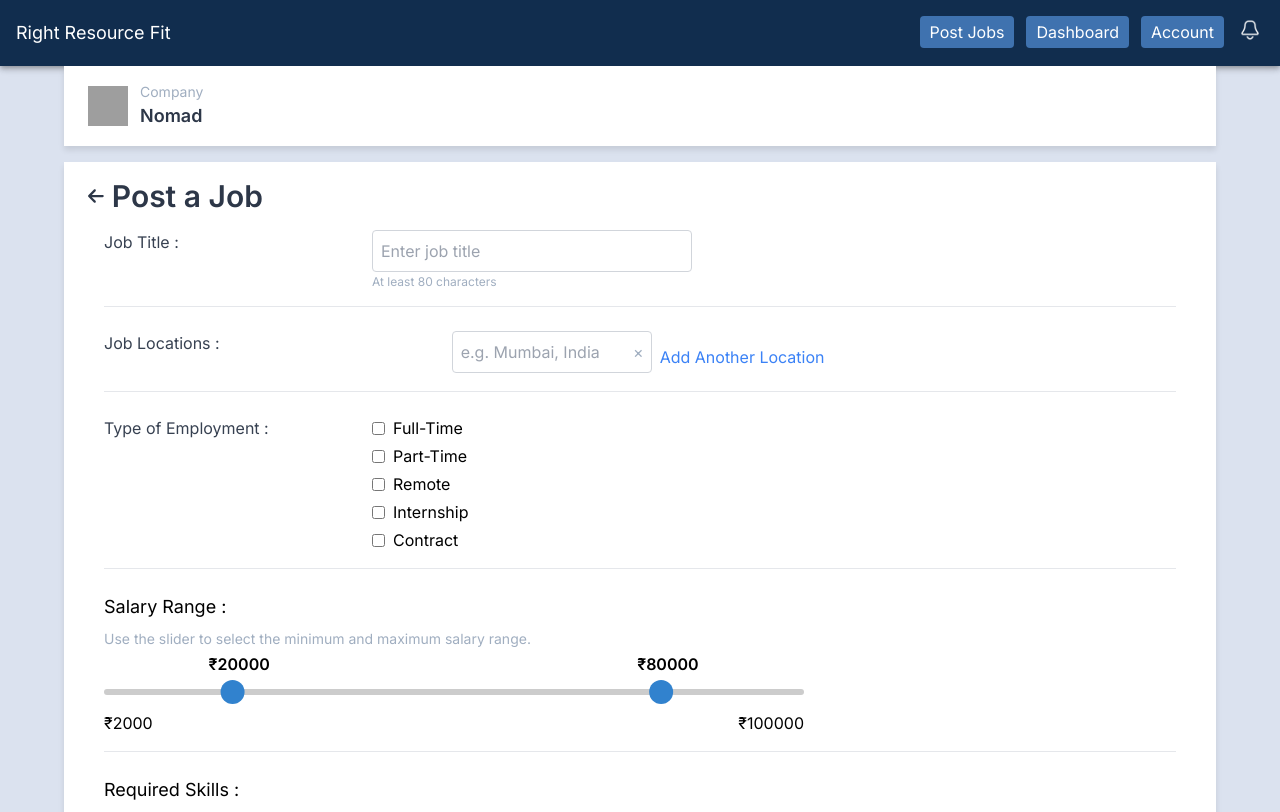
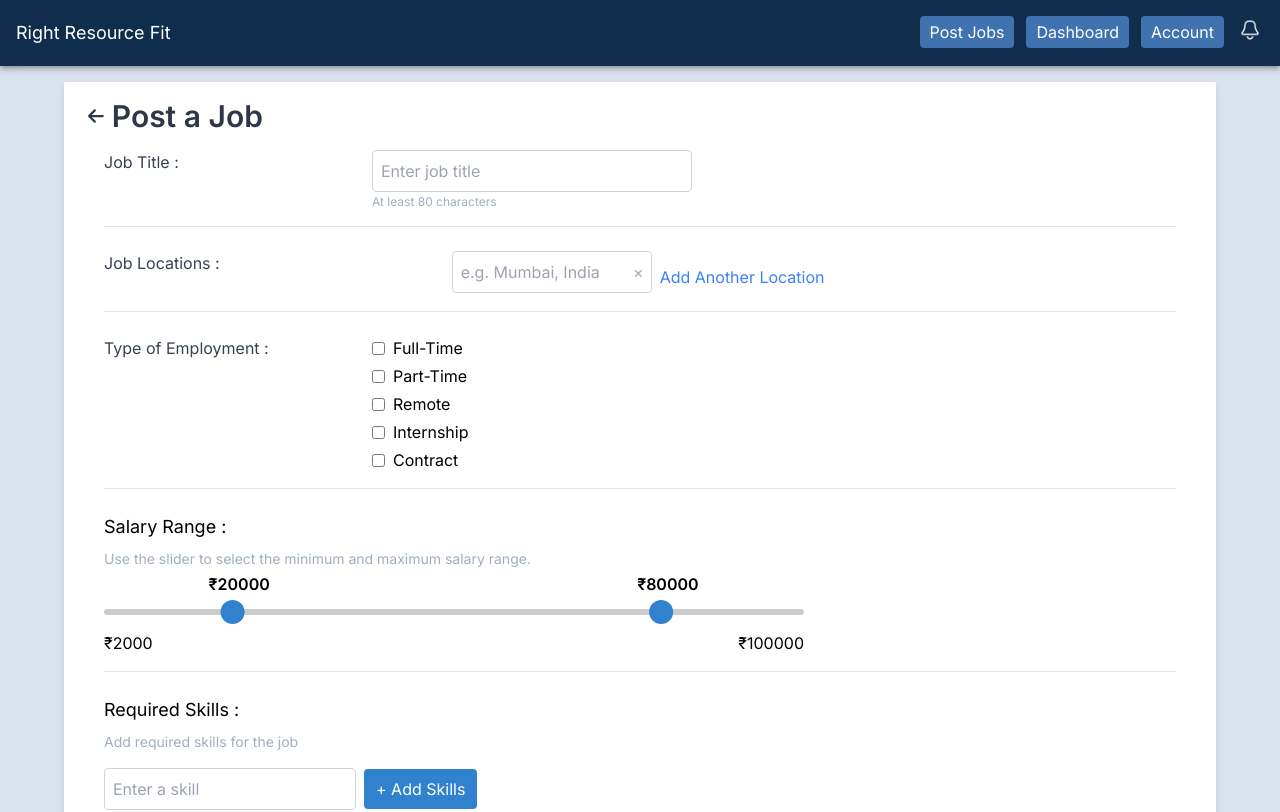
Before and after one commit to Manasraj9/RightResourceFit_Infosys_Internship_Oct2024_Team_02, a React (Create React App) app in the folder frontend/: page /PostJob in a window 1280 px wide. Shown: the top 812 px of the page. Built offline with nearby package versions, Linux system fonts and the light colour scheme; grey boxes are pictures that could not be loaded.

Commit message:
All updates done

```diff
--- a/frontend/src/pages/Jobdescription.jsx
+++ b/frontend/src/pages/Jobdescription.jsx
@@ -421,22 +421,12 @@ const Jobdescription = () => {
                     <div>
                         {/* About this role */}
                         <p className='font-bold text-3xl text-[#25324B]'>About this role</p><br />
-                        <div className='progress-container'>
-                            <div className="h-2 bg-gray-200 rounded-full progress-bar">
-                                <div className="h-full bg-green-500 rounded-full" style={{ width: `${(5 / 10) * 100}%` }}></div>
-                                <p className='text-gray-500'>5 applied <span className='text-[black]'>of 10 capacity</span></p>
-                            </div>
-                        </div><br />
                         <div className='grid grid-cols-1 md:grid-cols-2 gap-8'>
                             <div className='jobtype'>
-                                <p>Appy Before</p><br />
-                                <p>Job Posted On</p><br />
                                 <p>Job Type</p><br />
                                 <p>Salary</p><br />
                             </div>
                             <div className='jobdate font-bold'>
-                                <p>Dec 31, 2024</p><br />
-                                <p>Nov 1, 2024</p><br />
                                 <p>{job.employmentType}</p><br />
                                 <p>₹{job.salaryRange.min} - ₹{job.salaryRange.max}</p><br />
                             </div>
--- a/frontend/src/pages/PostJob.jsx
+++ b/frontend/src/pages/PostJob.jsx
@@ -147,21 +147,6 @@ const PostJob = ({ jobData = {}, updateJobData, nextStep }) => {
     <div className='bg-[#dbe2ef]'>
       <Navbar />
       <div className="bg-[#dbe2ef] min-h-screen mx-16">
-        <div className="bg-white shadow-md">
-          <div className="flex items-center justify-between px-6 py-4">
-            <div className="flex items-center">
-              <img
-                src="https://storage.googleapis.com/a1aa/image/hGrYhMRiegWQb66QvnPsBBtR4k3o5PXxViune4a0LDAehdVnA.jpg"
-                alt="Company Logo"
-                className="h-10 w-10"
-              />
-              <div className="ml-3">
-                <div className="text-sm text-gray-500">Company</div>
-                <div className="text-lg font-semibold text-gray-800">Nomad</div>
-              </div>
-            </div>
-          </div>
-        </div>
         <div className="bg-white shadow-md mt-4 max-w-4xl mx-auto">
           <div className="flex items-center px-6 py-4">
             <a href="#" className="text-lg font-semibold text-gray-800 flex items-center">
```
Also changed, not shown: 2 other files (tests, documents, lock files or other folders).
